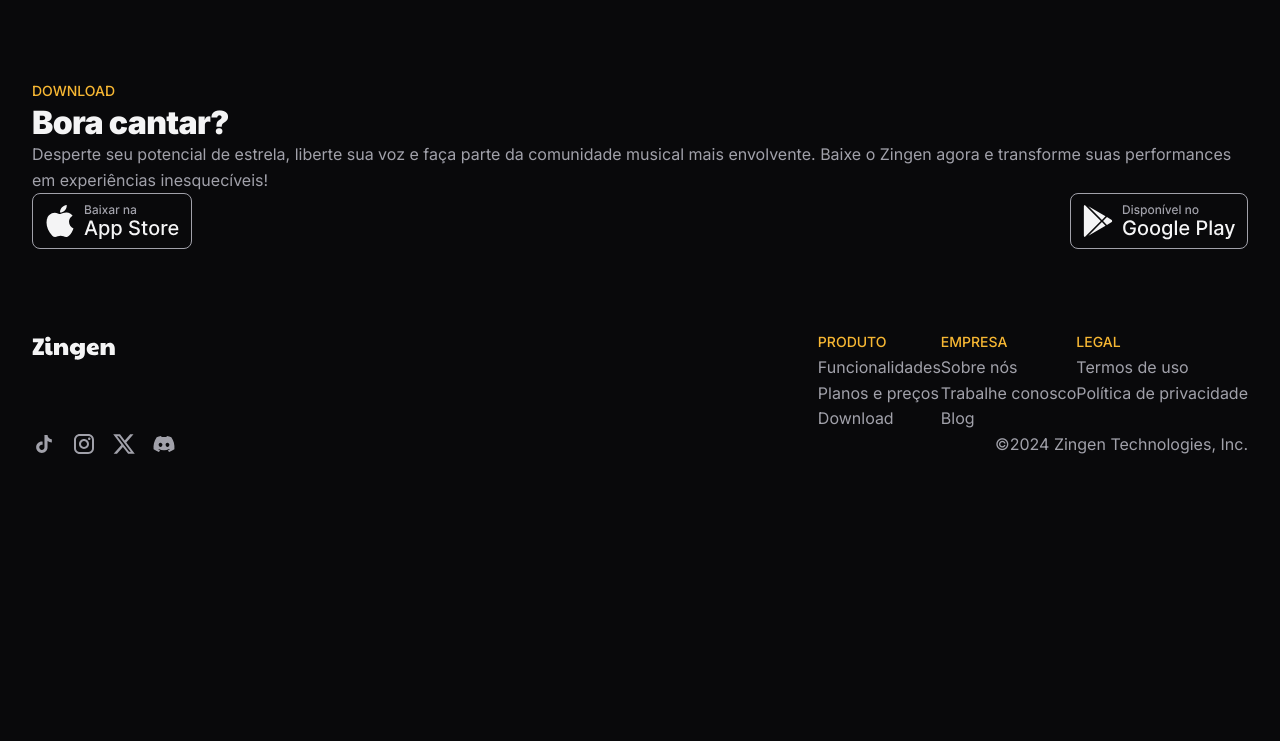
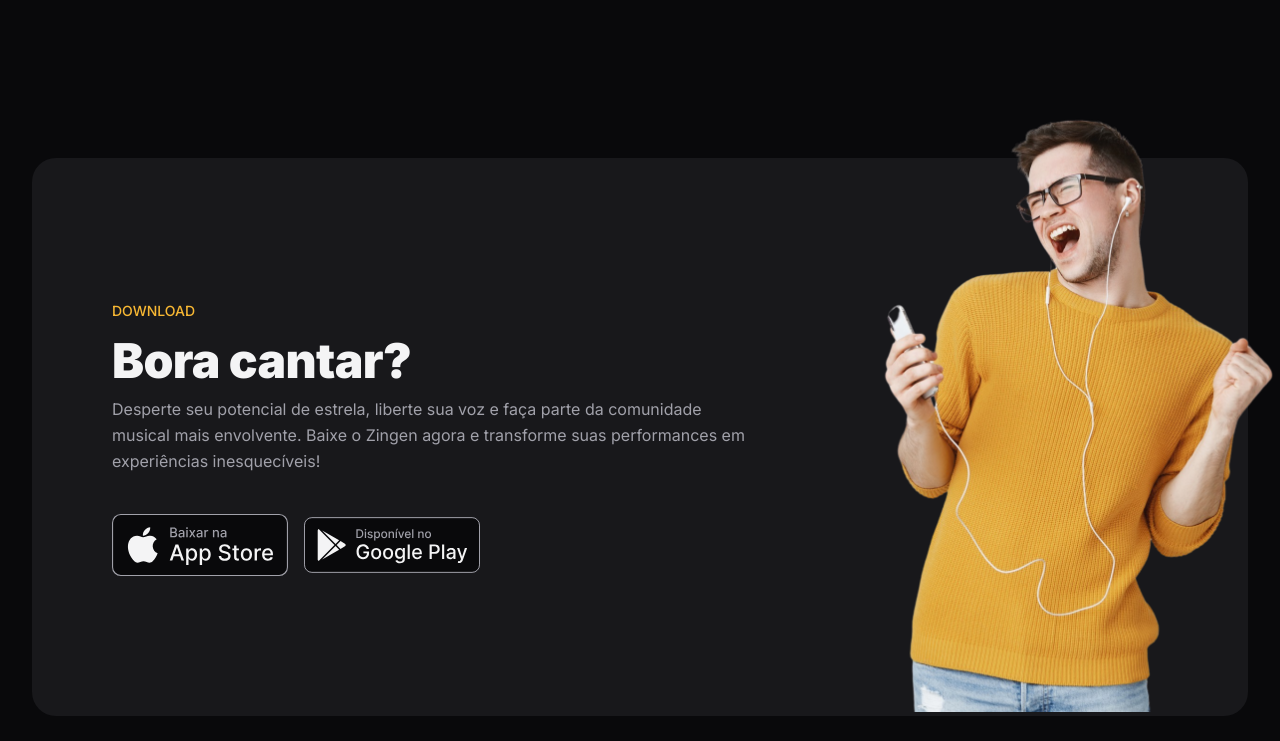
Before and after one commit to kauasilvandrade/lp-produto, a plain HTML site: page index.html in a window 1280 px wide. Shown: the part 3339-4080 px from the top of the page. Before the commit the page ends 3882 px from the top, so only its background shows below. Drawn offline with Linux system fonts and the light colour scheme.

Commit message:
finalizando a seção download

```diff
--- a/assets/css/global.css
+++ b/assets/css/global.css
@@ -6,6 +6,7 @@
 @import url(partials/features.css);
 @import url(partials/features-dektop.css) (width >= 80rem);
 @import url(partials/pricing.css);
+@import url(partials/download.css);
 
 *,
 *::before,
--- /dev/null
+++ b/assets/css/partials/download.css
@@ -0,0 +1,68 @@
+#download {
+
+  div.container {
+    background-color: var(--surface-color);
+    padding-block: 3rem 14rem;
+    padding-inline: 1.5rem;
+    border-radius: 1.5rem;
+    position: relative;
+
+    &::after {
+      content: '';
+      display: block;
+      background: url(../../images/rapaz-ouvindo-musica-com-fones-de-ouvido-e-cantando-no-aplicativo-de-karaoke-removebg\ 1.png) no-repeat center / cover;
+      position: absolute;
+      width: 14rem;
+      height: 16rem;
+      bottom: 0;
+      right: -3rem;
+    }
+
+    h2 {
+      margin-block: .5rem;
+    }
+
+    p {
+      margin-bottom: 2.5rem;
+    }
+
+    div.flex {
+      flex-direction: column;
+
+      img {
+        width: 11rem;
+      }
+    }
+
+  }
+
+}
+
+@media (width >= 80rem) {
+
+  #download {
+
+    div.container {
+      padding-block: 8.75rem;
+      padding-inline: 5rem;
+
+      &::after {
+        width: 29rem;
+        height: 39rem;
+        right: -3rem;
+        top: -4.4rem;
+      }
+
+      p, div.flex {
+        max-width: 40rem;
+      }
+
+      div.flex {
+        flex-direction: row;
+      }
+
+    }
+
+  }
+
+}
--- a/index.html
+++ b/index.html
@@ -190,17 +190,17 @@
 
     </section>
 
-    <section id="download">
+    <section id="download" class="py-xl">
 
       <div class="container">
 
         <span class="highlight">Download</span>
 
-        <h3>Bora cantar?</h3>
+        <h2>Bora cantar?</h2>
 
         <p>Desperte seu potencial de estrela, liberte sua voz e faça parte da comunidade musical mais envolvente. Baixe o Zingen agora e transforme suas performances em experiências inesquecíveis!</p>
 
-        <div class="even-columns gap-16">
+        <div class="flex gap-16">
           <img src="assets/images/downloadAppStore.svg" alt="Baixar na App Store">
           <img src="assets/images/downloadGooglePlay.svg" alt="Baixar na Google Play">
         </div>
```
